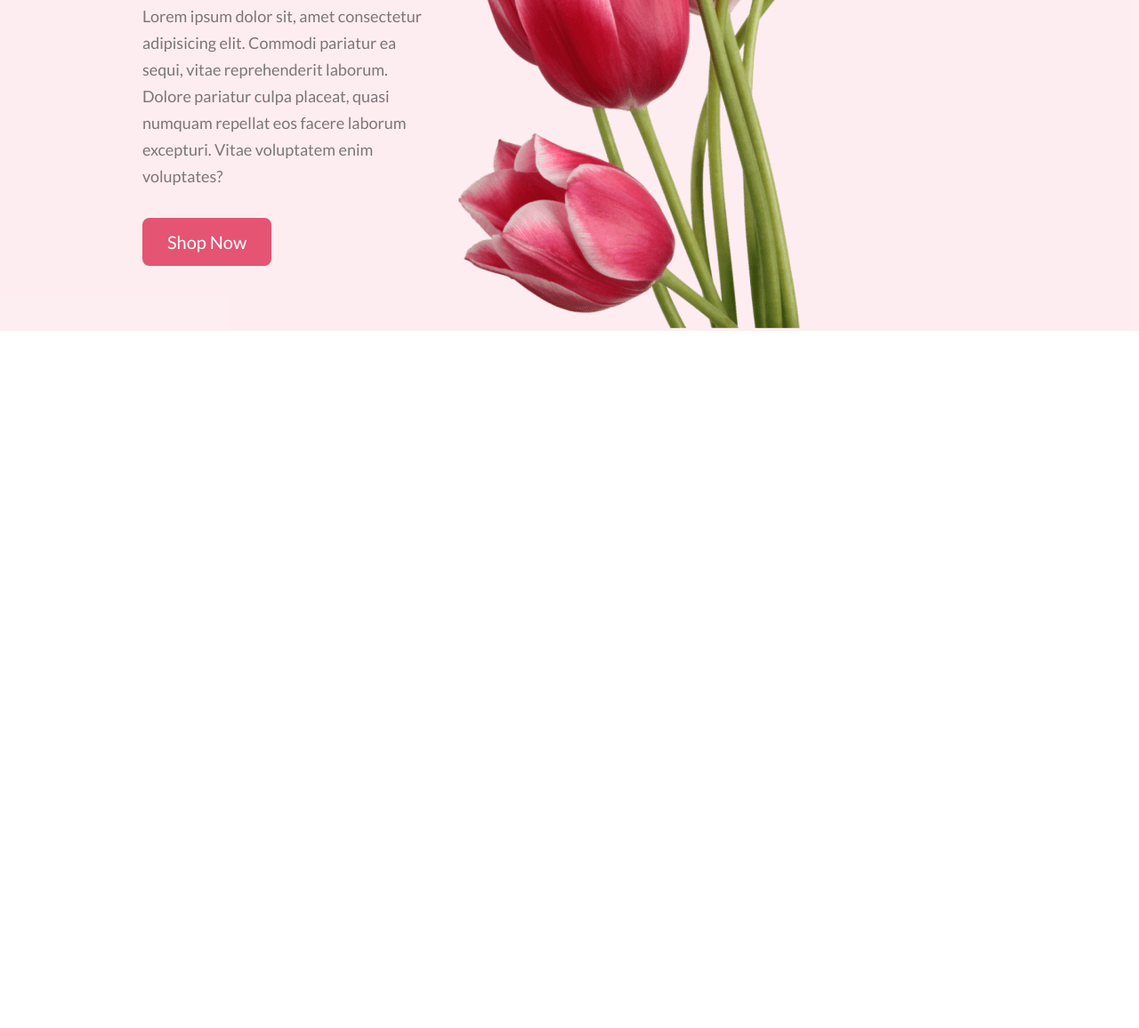
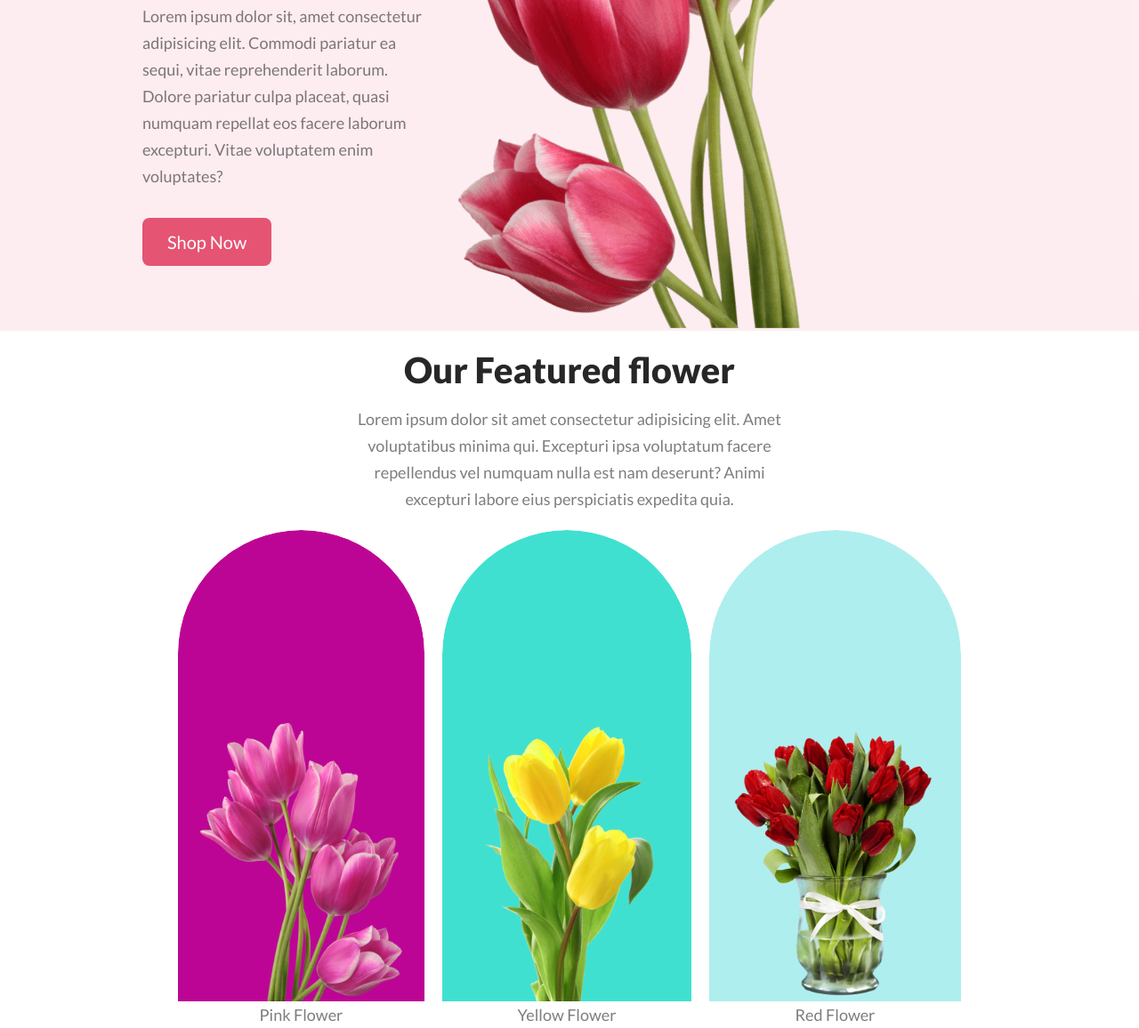
Before and after one commit to MridulChandraNath09876/Flower-Shop, a plain HTML site: page index.html in a window 1280 px wide. Shown: the part 431-1587 px from the top of the page at 89% size. Before the commit the page ends 803 px from the top, so only its background shows below. Drawn offline with Linux system fonts and the light colour scheme.

Commit message:
My feature section done here

```diff
--- a/index.html
+++ b/index.html
@@ -26,5 +26,37 @@
         </div>
     </header>
 
+    <section class="feature">
+        <div class="feature-container">
+            <div class="section-heading">
+                <h2>Our Featured flower</h2>
+                <p>Lorem ipsum dolor sit amet consectetur adipisicing elit. Amet voluptatibus minima qui. Excepturi ipsa voluptatum facere repellendus vel numquam nulla est nam deserunt? Animi excepturi labore eius perspiciatis expedita quia.</p>
+            </div>
+
+            <div class="section-content">
+                <div class="flower">
+                   <div class="flower-img pink">
+                     <img src="Flower Asset/pngwing 6.png" alt="">
+                   </div>
+                    <p>Pink Flower</p>
+                </div>
+                <div class="flower">
+                   <div class="flower-img turquoise">
+                     <img src="Flower Asset/pngwing 7.png" alt="">
+                   </div>
+                    <p>Yellow Flower</p>
+                </div>
+                <div class="flower">
+                   <div class="flower-img paleturquoise">
+                     <img src="Flower Asset/pngwing 8.png" alt="">
+                   </div>
+                    <p>Red Flower</p>
+                </div>
+
+            </div>
+        </div>
+    </section>
+
+
 </body>
 </html>
--- a/styles/style.css
+++ b/styles/style.css
@@ -20,6 +20,31 @@ p{
    border: none;
    font-size: 20px;
    padding: 15px 28px;
+   cursor: pointer;
+   transition: 1s;
+}
+
+.primary-btn:hover{
+    background: #079f4c;
+    border: white;
+
+}
+
+.section-heading{
+    max-width: 500px;
+    text-align: center;
+    margin: 20px auto;
+}
+.section-heading h2{
+    color: #272727;
+    text-align: center;
+    font-family: Lato;
+    font-size: 40px;
+    font-style: normal;
+    font-weight: 800;
+    line-height: normal;
+    margin-bottom: 16px;
+
 }
 header{
     background-color: rgba(229, 84, 115, 0.10);
@@ -53,6 +78,50 @@ header{
 
 .banner-image{
     width: 100%;
+    vertical-align: middle;
+}
+/* banner section ended here  */
+
+.feature-conatainer{
+    width: 75%;
+    max-width: 1440px;
+    margin: 0 auto;
 }
 
-/* banner section ended here  */
+/* our feature flower */
+
+.section-content{
+
+    display: flex;
+    justify-content: space-between;
+    gap: 20px;
+    align-items: end;
+    padding: 0px 200px;
+}
+.flower{
+    border-radius: 300px 300px 0px 0px;
+    overflow: hidden; /* This is critical to clip inner content */
+    text-align: center;
+
+}
+.flower-img{
+     border-radius: 300px 300px 0px 0px;
+    padding: 30px 25px 0px;
+    height: 500px;
+    display: flex;
+    align-items: end;
+}
+.flower-img img{
+    width: 100%;
+}
+
+.pink{
+    background: rgb(189, 5, 149);
+}
+.turquoise{
+    background: turquoise;
+}
+
+.paleturquoise{
+    background: paleturquoise;
+}
```
